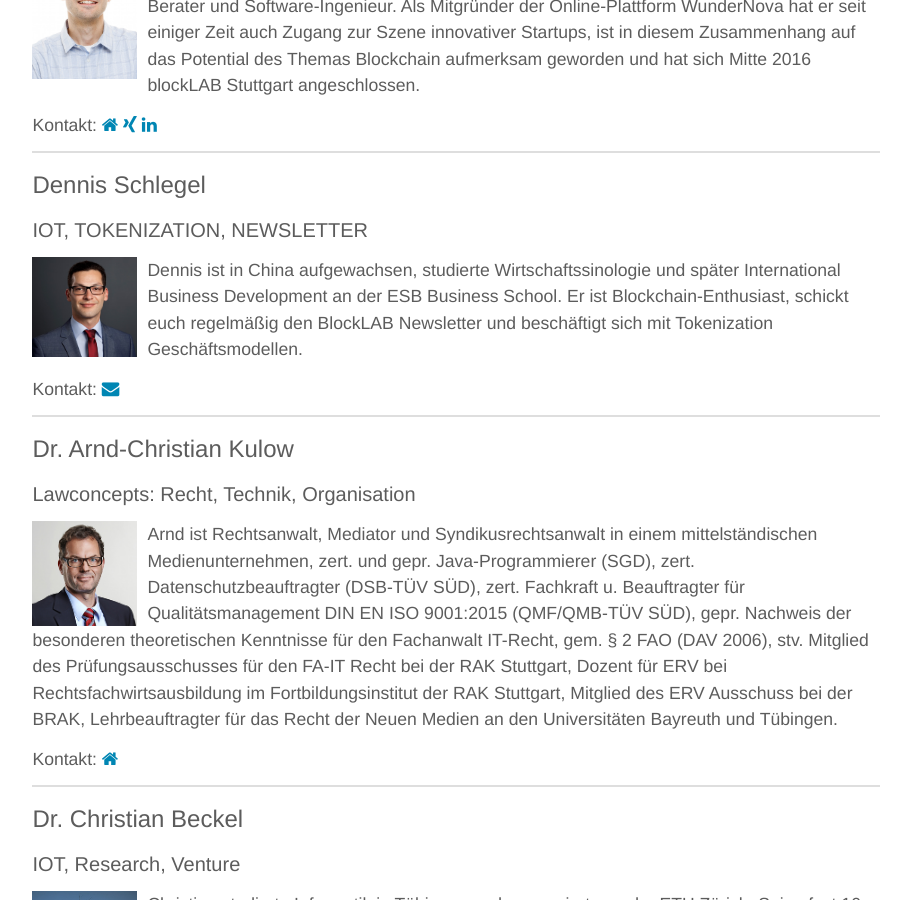
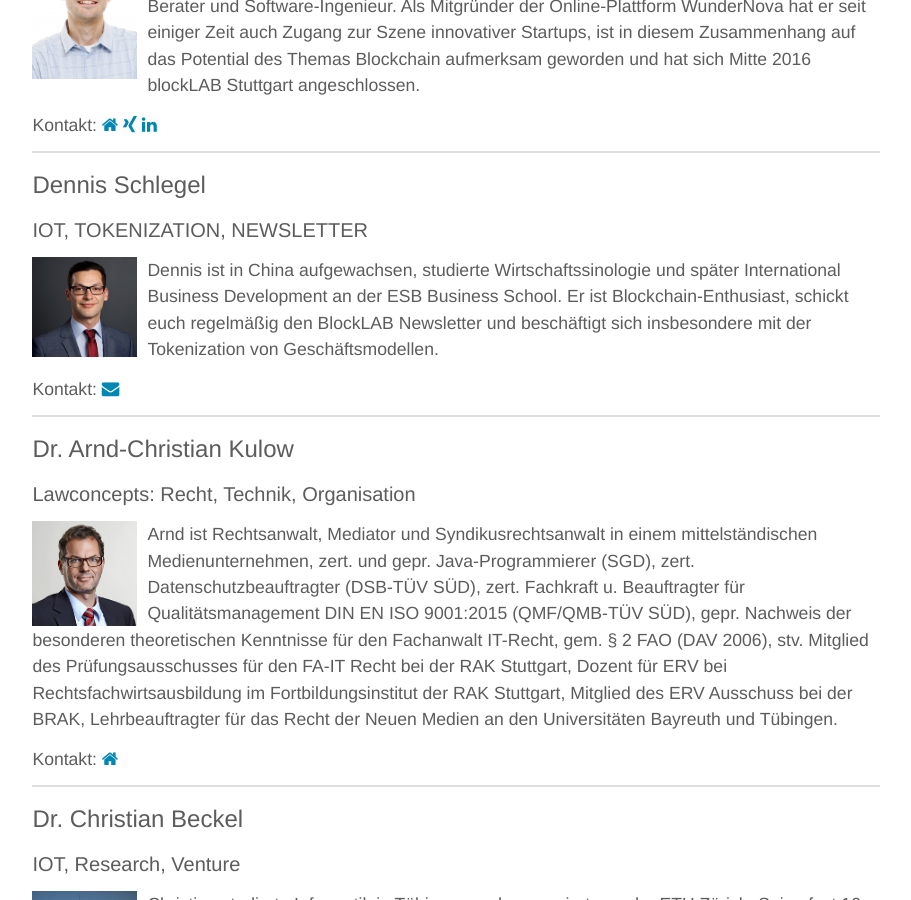
Before and after one commit to blocklab/site, a Jekyll site: the page built from team.md, in a window 1280 px wide and 900 px high, scrolled down 1294 px. Shown: the whole window, without its empty margins (184-1095 px from the left). Built offline with Jekyll 4.4.1, drawn with Linux system fonts in a browser that asks for light colours.

Commit message:
Update team.yml

```diff
--- a/_data/team.yml
+++ b/_data/team.yml
@@ -30,7 +30,7 @@
   name: Dennis Schlegel
   image: /assets/images/team/dennis.jpg
   topics: IOT, TOKENIZATION, NEWSLETTER
-  description: Dennis ist in China aufgewachsen, studierte Wirtschaftssinologie und später International Business Development an der ESB Business School. Er ist Blockchain-Enthusiast, schickt euch regelmäßig den BlockLAB Newsletter und beschäftigt sich mit Tokenization Geschäftsmodellen.
+  description: Dennis ist in China aufgewachsen, studierte Wirtschaftssinologie und später International Business Development an der ESB Business School. Er ist Blockchain-Enthusiast, schickt euch regelmäßig den BlockLAB Newsletter und beschäftigt sich insbesondere mit der Tokenization von Geschäftsmodellen.
   mail: dennis@blocklab.de
 
 - id: arnd
```
